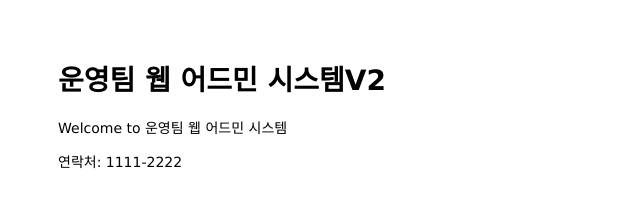
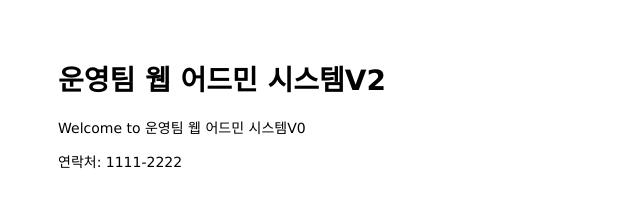
Before and after one commit to IlSungJung/mastering-git-github, a website: page public/index.html in a window 1280 px wide. Shown: the full height of the page, 0-640 px from the left. Drawn offline with Linux system fonts and the light colour scheme.

Commit message:
Update index.html

```diff
--- a/public/index.html
+++ b/public/index.html
@@ -7,7 +7,7 @@
 
 <body>
   <h1>운영팀 웹 어드민 시스템V2</h1>
-  <p>Welcome to 운영팀 웹 어드민 시스템</p>
+  <p>Welcome to 운영팀 웹 어드민 시스템V0</p>
 </body>
 
 <footer>
```
